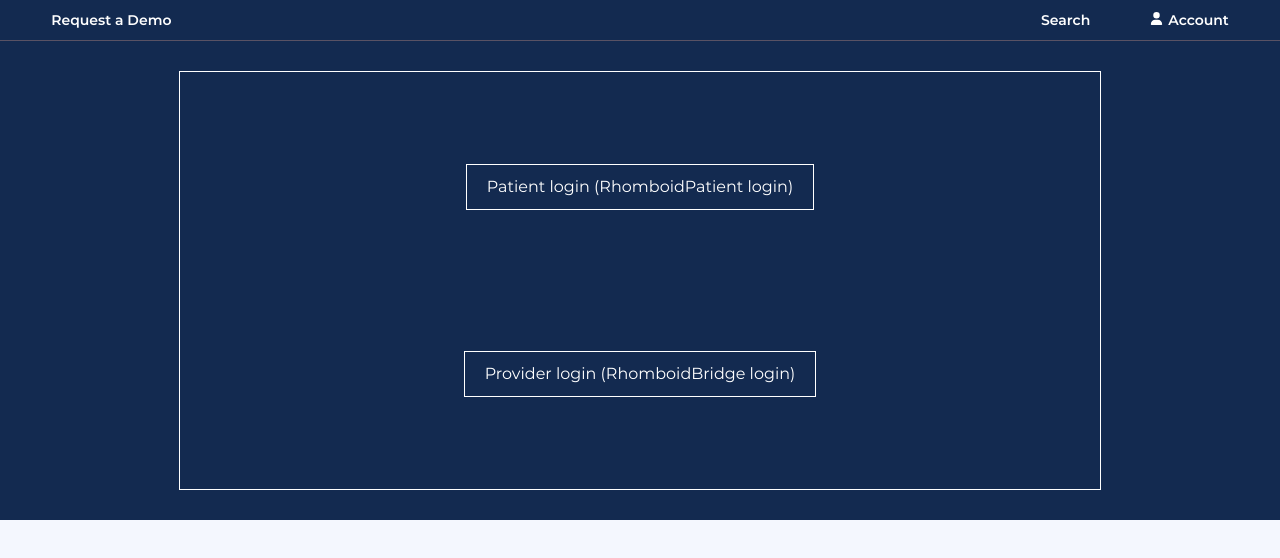
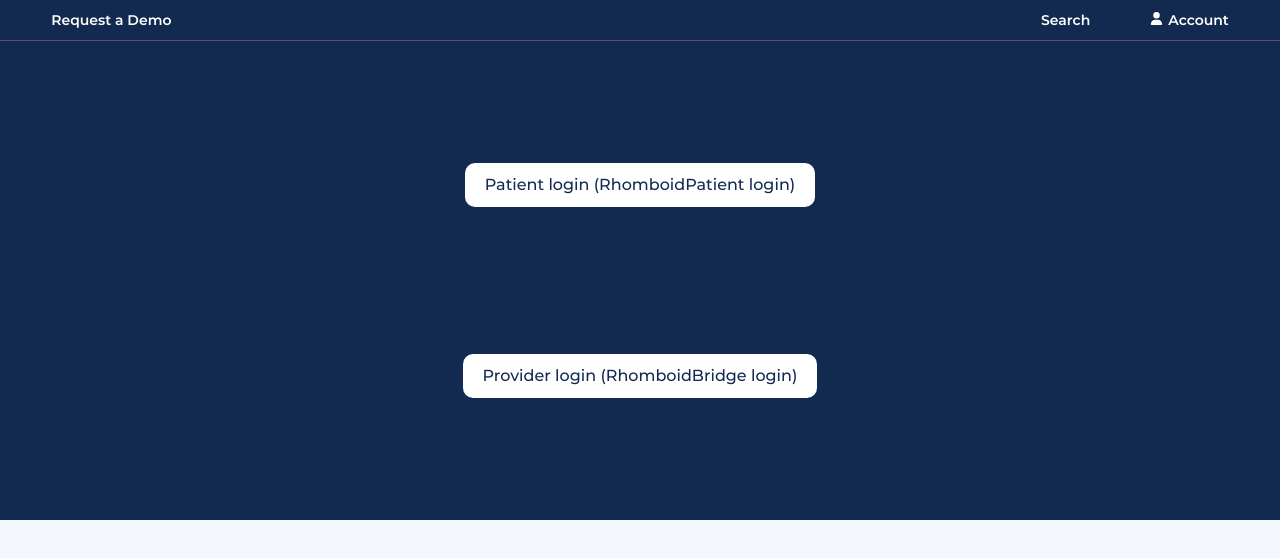
Before and after one commit to smoothwarhead/rhomboid-website, a React (Vite) app: page / in a window 1280 px wide. Both pictures are taken after a click on the element "Account". Shown: the top 558 px of the page. Built offline with nearby package versions, Linux system fonts and the light colour scheme.

Commit message:
latest commit

```diff
--- /dev/null
+++ b/src/components/globals/buttons/link-btns/LinkBtn.jsx
@@ -0,0 +1,20 @@
+
+import { Link } from 'react-router'
+
+const LinkBtn = (props) => {
+    const { to, cName, text } = props;
+
+  return (
+    <div className='link-btn'>
+        <Link
+            to={to}
+            className={cName}
+        >
+            {text}
+        </Link>
+
+    </div>
+  )
+}
+
+export default LinkBtn
--- /dev/null
+++ b/src/components/globals/buttons/link-btns/link-btn.scss
@@ -0,0 +1,11 @@
+.link-btn{
+    a{
+        width: fit-content;
+        height: fit-content;
+        display: block;
+        border-radius: 10px;
+        padding: 10px 20px;
+        font-size: 16px;
+
+    }
+}
--- a/src/components/globals/navigation/account-dropdown/AccountDropdown.jsx
+++ b/src/components/globals/navigation/account-dropdown/AccountDropdown.jsx
@@ -2,6 +2,7 @@
 import "../../../../styles/index.scss";
 import { gsap, Power2 }from "gsap";
 import { Link } from "react-router";
+import LinkBtn from "../../buttons/link-btns/LinkBtn";
 
 const AccountDropdown = (props) => {
 
@@ -41,9 +42,18 @@
   return (
         <div className='s-dropdown' ref={accountRef}>
             <div className="s-dropdown-con">
+
                 <div className="a-dropdown-con">
-                    <Link>{`Patient login (RhomboidPatient login)`}</Link>
-                    <Link>{`Provider login (RhomboidBridge login)`}</Link>
+                    <LinkBtn
+                        cName="a-link-btn"
+                        text={`Patient login (RhomboidPatient login)`}
+                    />
+                    <LinkBtn
+                        cName="a-link-btn"
+                        text={`Provider login (RhomboidBridge login)`}
+                    />
+                    {/* <Link>{`Patient login (RhomboidPatient login)`}</Link>
+                    <Link>{`Provider login (RhomboidBridge login)`}</Link> */}
 
                 </div>
 
--- a/src/components/globals/navigation/account-dropdown/account-dropdown.scss
+++ b/src/components/globals/navigation/account-dropdown/account-dropdown.scss
@@ -1,5 +1,4 @@
 .a-dropdown-con{
-    border: 1px solid white;
     height: 100%;
     display: flex;
     flex-direction: column;
@@ -7,13 +6,15 @@
     align-items: center;
     padding: 10% 0;
 
-    a{
-        width: fit-content;
-        height: fit-content;
-        display: block;
-        border: 1px solid #fff;
-        padding: 10px 20px;
-        color: #fff;
-        font-size: 16px;
+    .a-link-btn{
+        background: #fff;
+        color: #132A50;
+        font-weight: 500;
     }
+
+    .a-link-btn:hover{
+        opacity: .7;
+    }
+
+
 }
--- a/src/components/globals/navigation/main-nav/MainNav.jsx
+++ b/src/components/globals/navigation/main-nav/MainNav.jsx
@@ -1,8 +1,28 @@
-import React from 'react'
+import { Link } from 'react-router';
+import NavLogo from './navLogo.png';
+
+
+
 
 const MainNav = () => {
   return (
-    <div>MainNav</div>
+    <div className='main-nav'>
+      <div className="main-nav-con">
+
+        <Link className="main-nav-logo">
+          <img src={NavLogo} alt='company-logo' />
+          <span className="main-nav-logo-text">RHOMBOID HEALTH</span>
+
+        </Link>
+
+
+        <div className="main-nav-right"></div>
+
+
+      </div>
+    </div>
+
+
   )
 }
 
--- /dev/null
+++ b/src/components/globals/navigation/main-nav/main-nav.scss
@@ -0,0 +1,40 @@
+.main-nav{
+    width: 100%;
+    height: 100px;
+    background: #fff;
+
+    .main-nav-con{
+        border: 1px solid red;
+        width: 92%;
+        height: 100%;
+        margin: 0 auto;
+        display: flex;
+        justify-content: space-between;
+        align-items: center;
+
+
+        .main-nav-logo{
+            border: 1px solid black;
+
+            width: fit-content;
+            height: fit-content;
+            display: flex;
+            align-items: center;
+
+            img{
+                width: 60px;
+                height: 40px;
+            }
+
+            .main-nav-logo-text{
+                font-size: 20px;
+                margin-left: 10px;
+                font-weight: 600;
+                color: #47695C;
+            }
+
+        }
+
+
+    }
+}
--- a/src/components/globals/navigation/top-nav/TopNav.jsx
+++ b/src/components/globals/navigation/top-nav/TopNav.jsx
@@ -14,8 +14,10 @@
   const handleSearchDropdown = () => {
     if(openSearch){
       setOpenSearch(false);
+      setOpenAccountDropdown(false);
     }else{
       setOpenSearch(true);
+      setOpenAccountDropdown(false);
 
 
     }
@@ -24,8 +26,12 @@
   const handleAccountDropdown = () => {
     if(openAccountDropdown){
       setOpenAccountDropdown(false);
+      setOpenSearch(false);
+
     }else{
       setOpenAccountDropdown(true);
+      setOpenSearch(false);
+
 
     }
 
@@ -55,6 +61,7 @@
             </div>
 
           </div>
+
         </div>
 
       </div>
--- a/src/styles/index.scss
+++ b/src/styles/index.scss
@@ -3,8 +3,10 @@
 
 
 @use "../components/globals/navigation/top-nav/top-nav.scss";
+@use "../components/globals/navigation/main-nav/main-nav.scss";
 @use "../components/globals/navigation/search-dropdown/search-dropdown.scss";
 @use "../components/globals/navigation/account-dropdown//account-dropdown.scss";
+@use "../components/globals/buttons/link-btns/link-btn.scss";
 
 
 
```
Also changed, not shown: src/components/globals/navigation/main-nav/navLogo.png (renamed from public/favicon.png).
